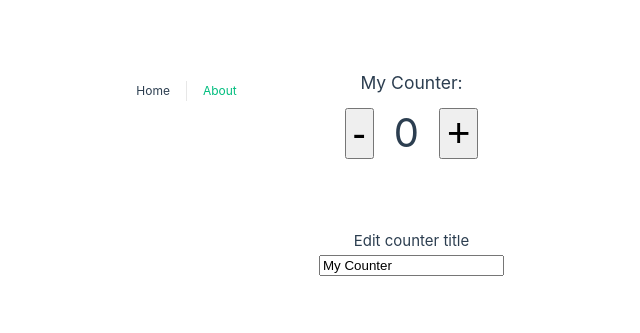
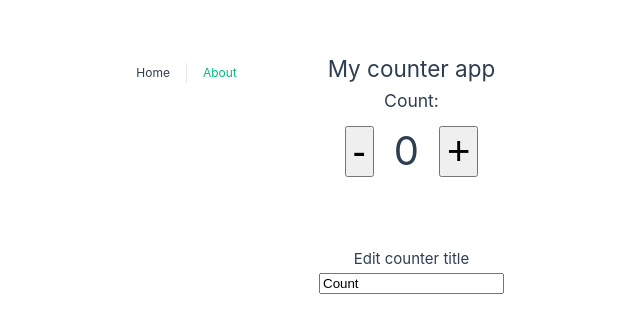
Before and after one commit to jslmorrison/vue-compo-api-basics, a Vue app: page / in a window 1280 px wide. Shown: the part 227-560 px from the top of the page, without its empty margins (341-981 px from the left). Built offline with nearby package versions, Linux system fonts and the light colour scheme.

Commit message:
Add non reactive property

```diff
--- a/src/views/HomeView.vue
+++ b/src/views/HomeView.vue
@@ -1,5 +1,6 @@
 <template>
   <div class="home">
+    <h2>{{ appTitle }}</h2>
     <h3>{{ counterData.title }}:</h3>
     <button @click="decreaseCounter" class="btn">-</button>
     <span class="counter">{{ counterData.count }}</span>
@@ -15,9 +16,10 @@
 <script setup>
 import { reactive } from 'vue'
 
+  const appTitle = 'My counter app'
   const counterData = reactive({
     count: 0,
-    title: 'My Counter'
+    title: 'Count'
   })
 
   const increaseCounter = () => {
```
